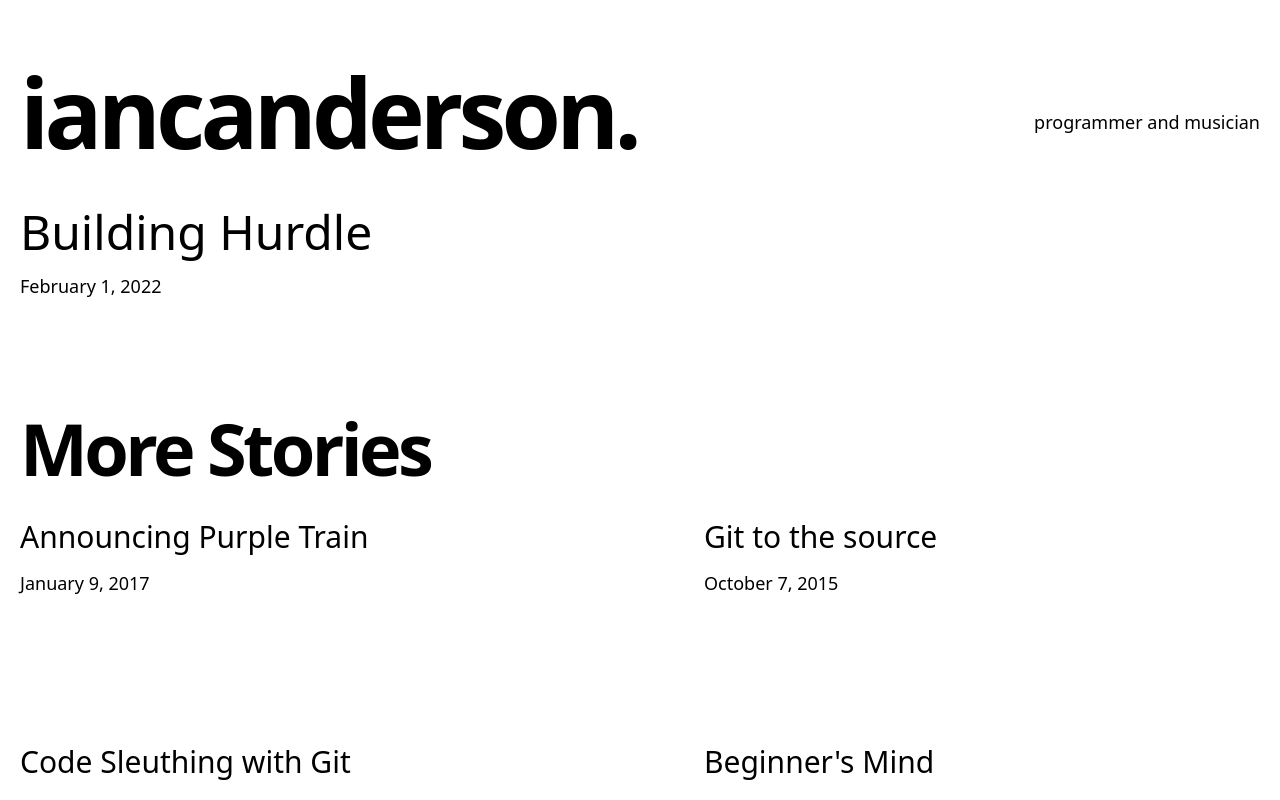
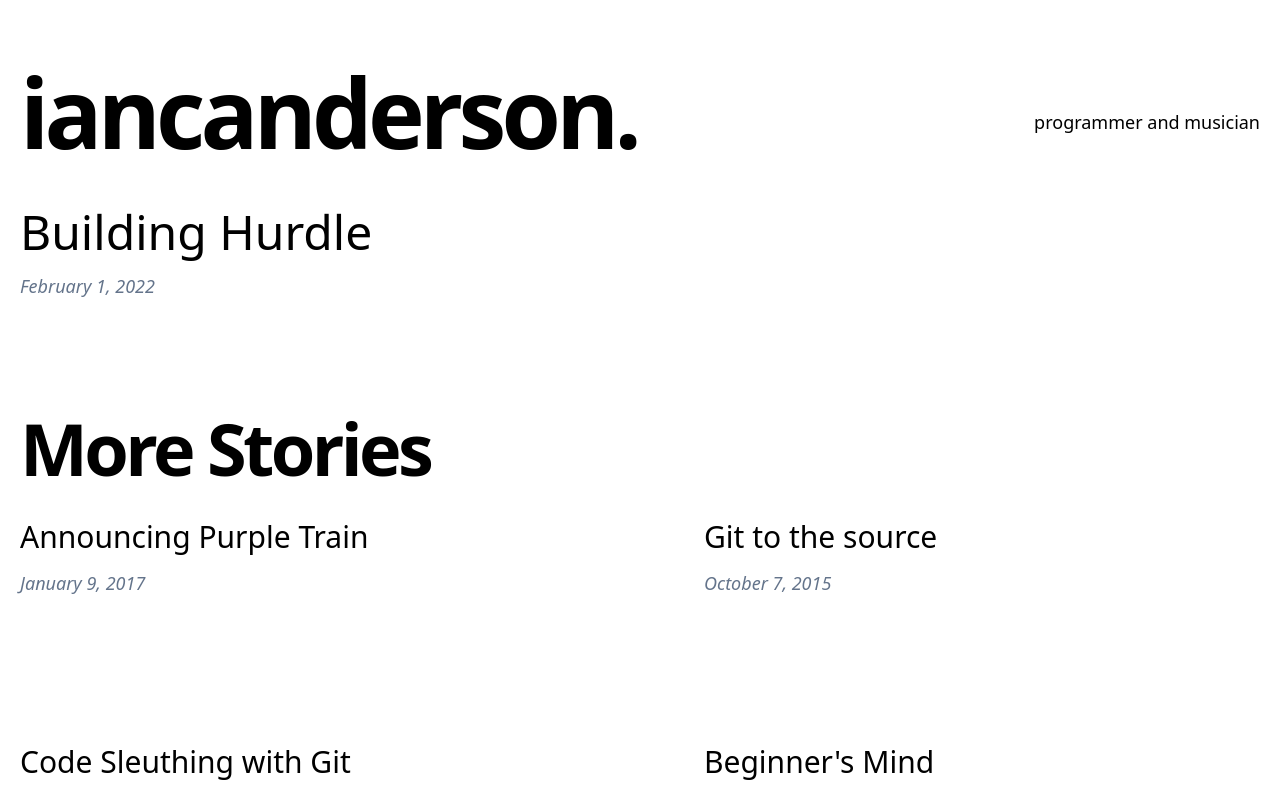
Before and after one commit to iancanderson/iancanderson.com, a Next.js app: page / in a window 1280 px wide. Shown: the top 800 px of the page. Built offline with nearby package versions, Linux system fonts and the light colour scheme.

Commit message:
Italic, gray dates

```diff
--- a/components/date-formatter.tsx
+++ b/components/date-formatter.tsx
@@ -1,12 +1,16 @@
-import { parseISO, format } from 'date-fns'
+import { parseISO, format } from "date-fns";
 
 type Props = {
-  dateString: string
-}
+  dateString: string;
+};
 
 const DateFormatter = ({ dateString }: Props) => {
-  const date = parseISO(dateString)
-  return <time dateTime={dateString}>{format(date, 'LLLL	d, yyyy')}</time>
-}
+  const date = parseISO(dateString);
+  return (
+    <span className="italic text-slate-500">
+      <time dateTime={dateString}>{format(date, "LLLL	d, yyyy")}</time>
+    </span>
+  );
+};
 
-export default DateFormatter
+export default DateFormatter;
```
